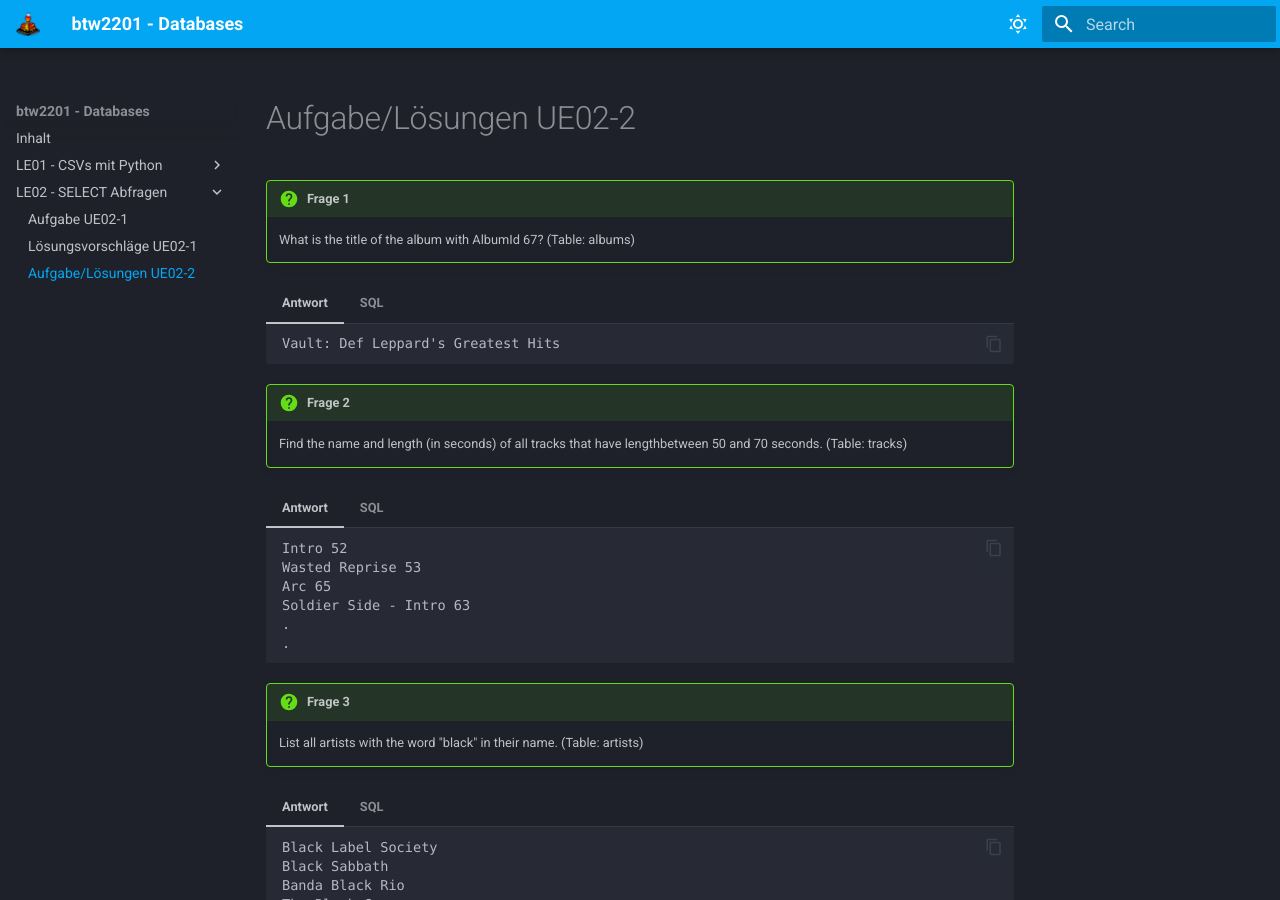
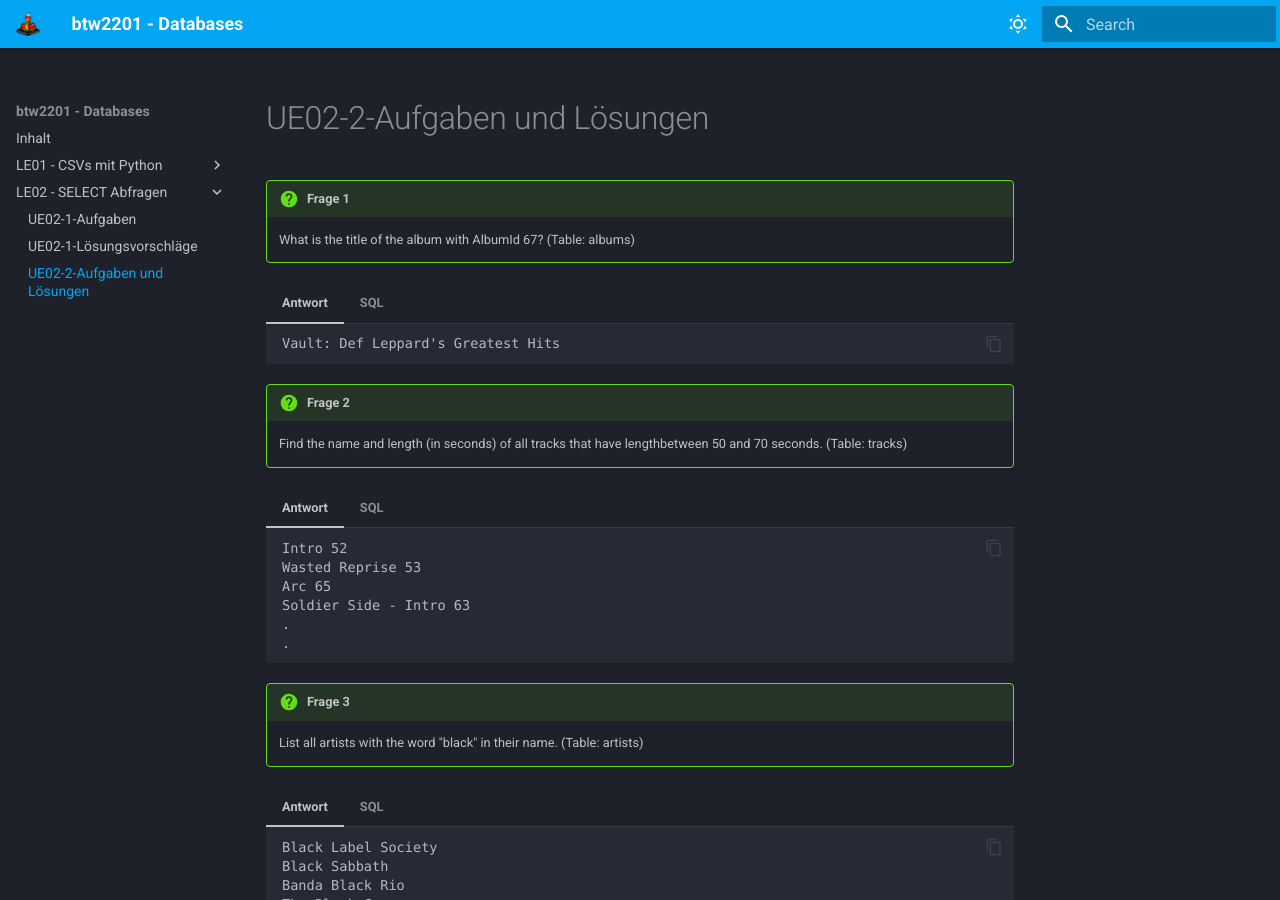
Before and after one commit to tjaeggi/btw2201_databases, an MkDocs documentation site: the page built from docs/UE02-2.md, in a window 1280 px wide and 900 px high. Built offline with MkDocs 1.6.1 and Material for MkDocs 9.7.7, drawn with Linux system fonts in a browser that asks for light colours; some web fonts are replaced; some of the changed text lies outside the part shown.

Commit message:
UE02-2-13

```diff
--- a/mkdocs.yml
+++ b/mkdocs.yml
@@ -67,9 +67,9 @@ extra_css:
 nav:
   - 'Inhalt': 'index.md'
   - 'LE01 - CSVs mit Python':
-      - 'Aufgabe UE01-1': 'ue01-1.md'
-      - 'Lösungsvorschläge UE01-1': 'Loesungsvorschlaege_ue01-1.md'
+      - 'UE01-1-Aufgaben': 'ue01-1.md'
+      - 'UE01-1-Lösungsvorschläge': 'Loesungsvorschlaege_ue01-1.md'
   - 'LE02 - SELECT Abfragen':
-      - 'Aufgabe UE02-1': 'UE02-1.md'
-      - 'Lösungsvorschläge UE02-1': 'Loesungsvorschlaege_UE02-1.md'
-      - 'Aufgabe/Lösungen  UE02-2': 'UE02-2.md'
+      - 'UE02-1-Aufgaben': 'UE02-1.md'
+      - 'UE02-1-Lösungsvorschläge': 'Loesungsvorschlaege_UE02-1.md'
+      - 'UE02-2-Aufgaben und Lösungen': 'UE02-2.md'
```
